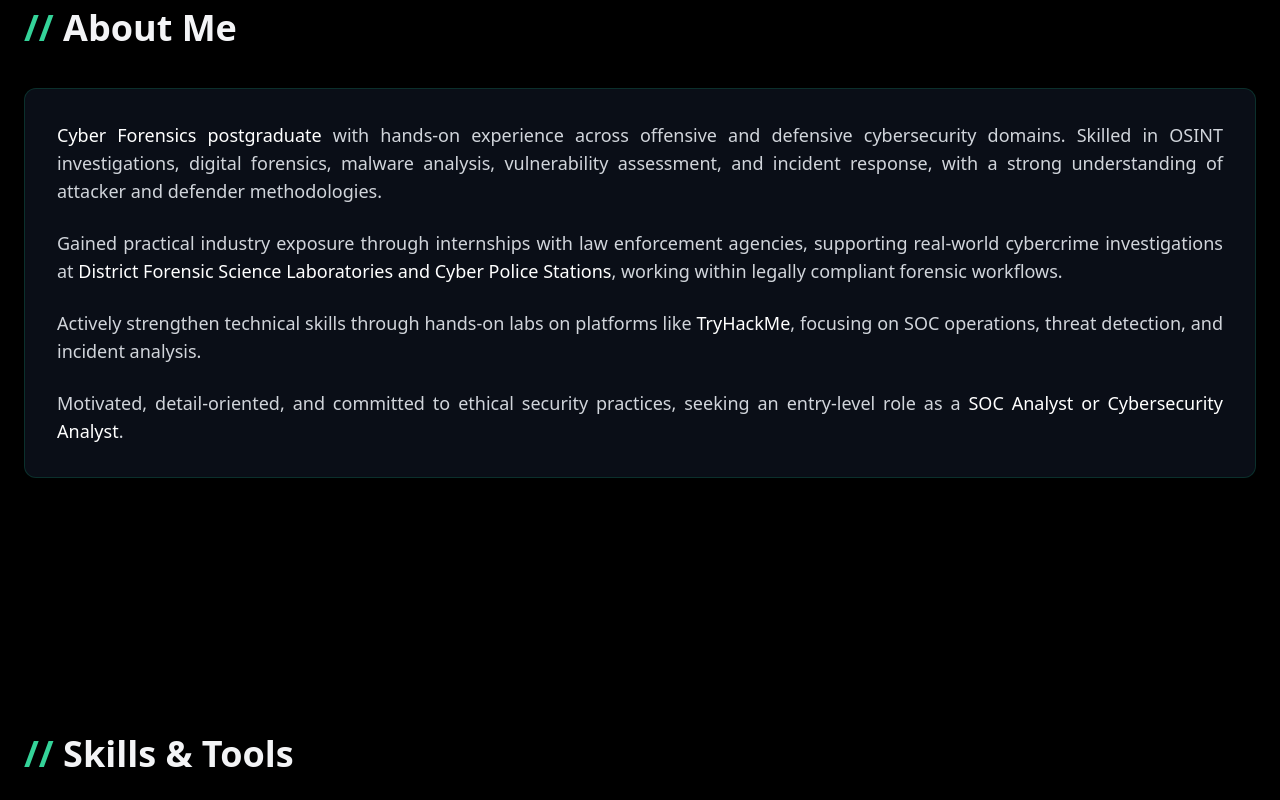
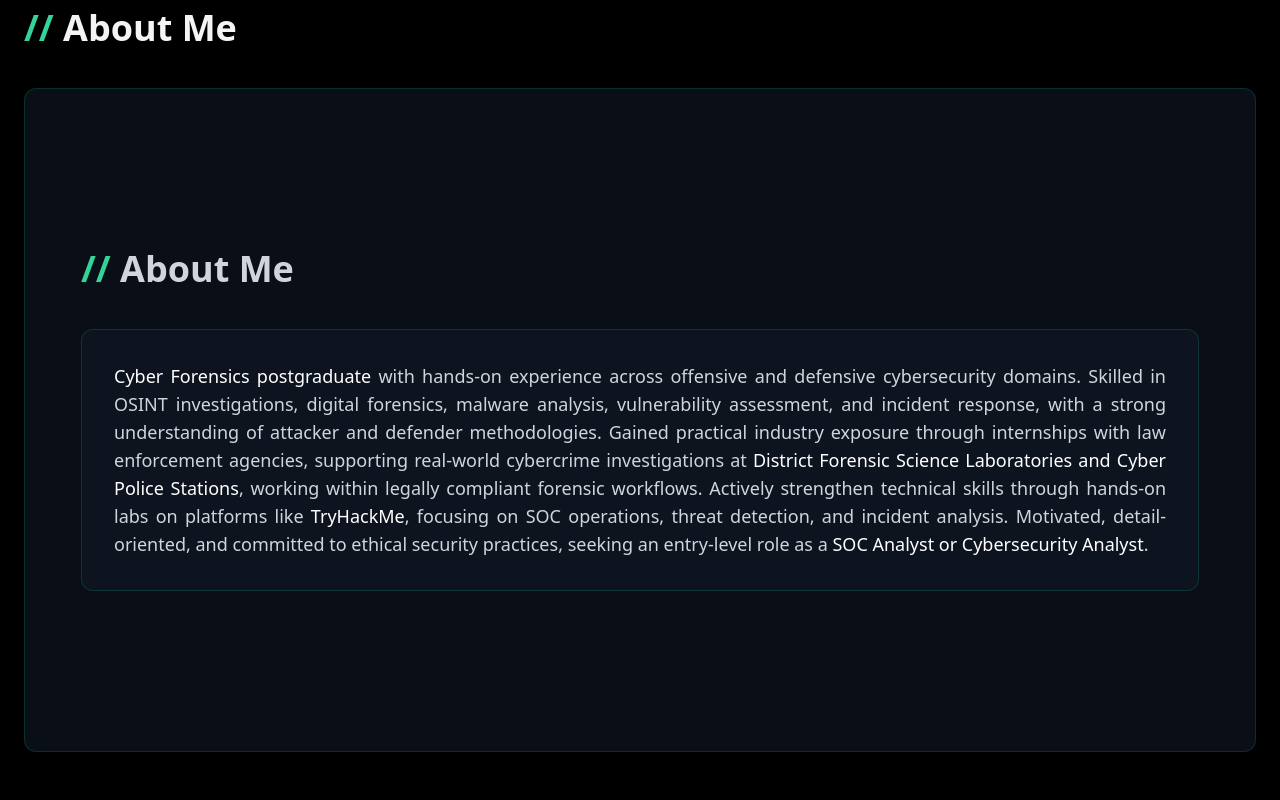
Before and after one commit to akashkumaras7/akash-portfolio, a React (Vite) app: page / in a window 1280 px wide. Shown: the part 920-1720 px from the top of the page. Built offline with nearby package versions, Linux system fonts and the light colour scheme.

Commit message:
Updated About section with concise content and fixed typing text component

```diff
--- a/src/App.tsx
+++ b/src/App.tsx
@@ -431,29 +431,35 @@ export default function App() {
             transition={{ duration: 0.8, delay: 0.3 }}
           >
 
+            {/* ABOUT - UPDATED CONTENT */}
+<Section id="about" title="About Me">
+  <motion.div
+    className="bg-gray-900/60 p-6 sm:p-8 rounded-xl border border-emerald-500/20 text-gray-300"
+    initial={{ opacity: 0, scale: 0.95 }}
+    whileInView={{ opacity: 1, scale: 1 }}
+    viewport={{ once: true }}
+    transition={{ duration: 0.6 }}
+  >
+    <motion.div
+      className="space-y-4 sm:space-y-6 text-justify leading-relaxed text-sm sm:text-base md:text-lg"
+      initial={{ opacity: 0 }}
+      whileInView={{ opacity: 1 }}
+      viewport={{ once: true }}
+      transition={{ duration: 0.8, delay: 0.3 }}
+    >
       <p>
-              <span className="text-white font-medium">Cyber Forensics postgraduate</span> with hands-on experience across offensive and defensive cybersecurity domains. Skilled in OSINT investigations, digital forensics, malware analysis, vulnerability assessment, and incident response, with a strong understanding of attacker and defender methodologies.
-            </p>
-
-            <p>
-              Gained practical industry exposure through internships with law enforcement agencies, supporting real-world cybercrime investigations at{' '}
+        <span className="text-white font-medium">Cyber Forensics postgraduate</span> with hands-on experience across offensive and defensive cybersecurity domains. Skilled in OSINT investigations, digital forensics, malware analysis, vulnerability assessment, and incident response, with a strong understanding of attacker and defender methodologies. Gained practical industry exposure through internships with law enforcement agencies, supporting real-world cybercrime investigations at{' '}
         <span className="text-white font-medium">
           District Forensic Science Laboratories and Cyber Police Stations
-              </span>, working within legally compliant forensic workflows.
-            </p>
-
-            <p>
-              Actively strengthen technical skills through hands-on labs on platforms like{' '}
-              <span className="text-white font-medium">TryHackMe</span>, focusing on SOC operations, threat detection, and incident analysis.
-            </p>
-
-            <p>
-              Motivated, detail-oriented, and committed to ethical security practices, seeking an entry-level role as a{' '}
+        </span>, working within legally compliant forensic workflows. Actively strengthen technical skills through hands-on labs on platforms like{' '}
+        <span className="text-white font-medium">TryHackMe</span>, focusing on SOC operations, threat detection, and incident analysis. Motivated, detail-oriented, and committed to ethical security practices, seeking an entry-level role as a{' '}
         <span className="text-white font-medium">
           SOC Analyst or Cybersecurity Analyst
         </span>.
       </p>
-
+    </motion.div>
+  </motion.div>
+</Section>
           </motion.div>
         </motion.div>
       </Section>
```
Lines whose indentation alone changed are shown as unchanged.
